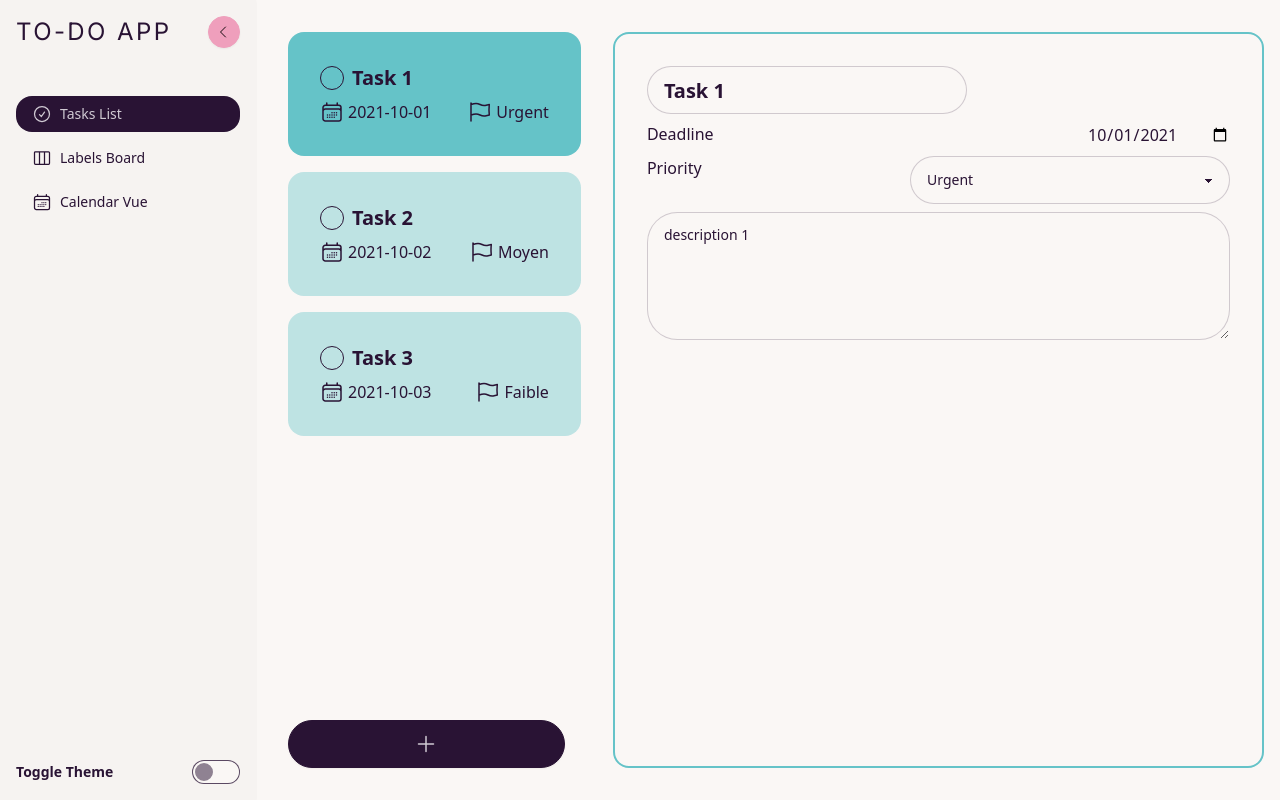
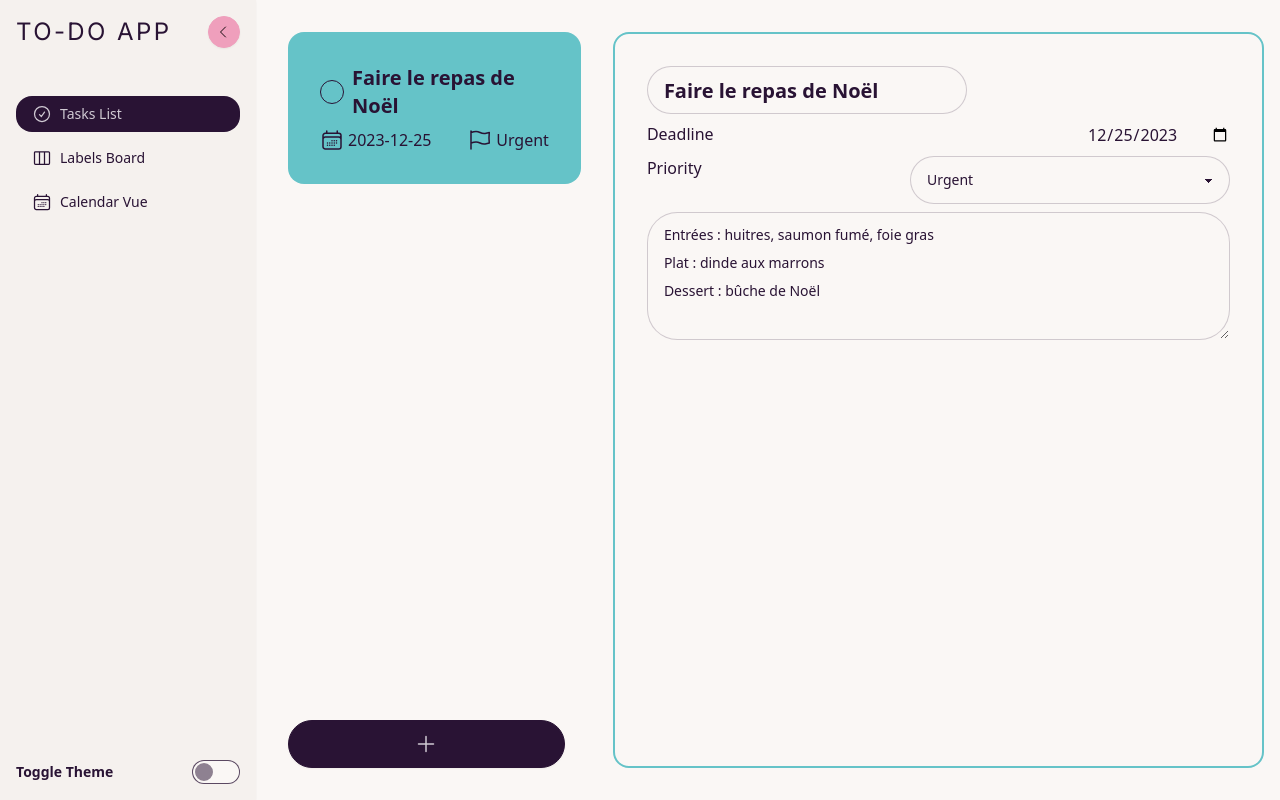
Before and after one commit to AurelieESEO/todo_react_project, a React (Vite) app in the folder todo_react_project/: page / in a window 1280 px wide. Built offline with nearby package versions, Linux system fonts and the light colour scheme; a web font is replaced by a local one.

Commit message:
Tag file added Little other changes

```diff
--- a/todo_react_project/src/components/Sidebar.tsx
+++ b/todo_react_project/src/components/Sidebar.tsx
@@ -24,7 +24,7 @@ const Sidebar: React.FC = () => {
 	return (
 		<aside className={`transition-all duration-200 h-screen ${short ? 'w-20' : 'w-64'}`}>
 			<nav
-				className={`bg-base-300/20 h-full flex flex-col border-accent-content shadow-sm`}>
+				className={`bg-base-300/30 h-full flex flex-col border-accent-content shadow-sm`}>
 				<div className={`p-4 pb-2 flex ${short ? 'justify-center' : 'justify-between'} items-center`}>
 					{short ?
 						null :
--- a/todo_react_project/src/components/TaskEdit.tsx
+++ b/todo_react_project/src/components/TaskEdit.tsx
@@ -6,6 +6,7 @@ type TaskEditProps = {
   onTitleChange: (taskId: number, newTitle: string) => void;
   onDeadlineChange: (taskId: number, newDeadline: string) => void;
   onPriorityChange: (taskId: number, newDeadline: string) => void;
+  onDescriptionChange: (taskId: number, newDescription: string) => void;
   description: string;
 };
 
--- a/todo_react_project/src/components/TaskItem.tsx
+++ b/todo_react_project/src/components/TaskItem.tsx
@@ -1,21 +1,44 @@
 import React from "react";
 import Task from "../model/Task.tsx";
-const TaskItem: React.FC<Task & { onClick: () => void }> = (props) => {
-  const { title, deadline, priority, onClick, isSelected } = props;
+
+type TaskItemProps = {
+  task: Task;
+  onClick: () => void;
+  onIsDoneChange: (taskId: number) => void;
+};
+
+const TaskItem: React.FC<TaskItemProps> = ({ task, onClick, onIsDoneChange}) => {
+  const handleBackgroundColor = () => {
+    if (task.isDone && task.isSelected) {
+      return 'bg-secondary/50'
+    } else if (task.isDone) {
+      return 'bg-secondary/20'
+    } else if (task.isSelected) {
+      return 'bg-primary'
+    } else {
+      return 'bg-primary/40'
+    }
+  }
+
+  const handleIsDonePressed = () => {
+    onIsDoneChange(task.id);
+  }
 
   return (
       <div className="flex flex-column card w-full gap-1 mb-4">
         <div
-            className={`transition-all duration-150 card-body rounded-box ${isSelected ? 'bg-primary/100' : 'bg-primary/40 '}
-              hover:${isSelected ? 'bg-primary/100' : 'bg-primary/50'} cursor-pointer
-              active:bg-primary/100`}
+            className={`transition-all duration-150 card-body rounded-box
+              ${handleBackgroundColor()}
+              hover:cursor-pointer
+              active:${task.isDone ? 'bg-secondary' : 'bg-primary/100'}`}
             onClick={onClick}
         >
           <div className="flex flex-row flex-start items-center">
             {/*<input type="checkbox" checked="0" className="checkbox checkbox-neutral checkbox-sm mr-2"/>*/}
-            <button
-                className={`btn btn-xs btn-circle btn-outline mr-2`}></button>
-            <h2 className="card-title">{title}</h2>
+            <button className={`btn btn-xs btn-circle mr-2 ${task.isDone ? 'btn-secondary' : 'btn-outline'}`}
+                    onClick={handleIsDonePressed}>
+            </button>
+            <h2 className={`card-title ${task.isDone ? 'line-through' : ''}`}>{task.title}</h2>
           </div>
           <div className={"flex flex-column"}>
             <div className={"w-full flex justify-between"}>
@@ -34,7 +57,7 @@ const TaskItem: React.FC<Task & { onClick: () => void }> = (props) => {
                       d="M6.75 3v2.25M17.25 3v2.25M3 18.75V7.5a2.25 2.25 0 012.25-2.25h13.5A2.25 2.25 0 0121 7.5v11.25m-18 0A2.25 2.25 0 005.25 21h13.5A2.25 2.25 0 0021 18.75m-18 0v-7.5A2.25 2.25 0 015.25 9h13.5A2.25 2.25 0 0121 11.25v7.5m-9-6h.008v.008H12v-.008zM12 15h.008v.008H12V15zm0 2.25h.008v.008H12v-.008zM9.75 15h.008v.008H9.75V15zm0 2.25h.008v.008H9.75v-.008zM7.5 15h.008v.008H7.5V15zm0 2.25h.008v.008H7.5v-.008zm6.75-4.5h.008v.008h-.008v-.008zm0 2.25h.008v.008h-.008V15zm0 2.25h.008v.008h-.008v-.008zm2.25-4.5h.008v.008H16.5v-.008zm0 2.25h.008v.008H16.5V15z"
                   ></path>
                 </svg>
-                <p>{deadline}</p>
+                <p>{task.deadline}</p>
               </div>
               <div className={"flex gap-1"}>
                 <svg
@@ -51,7 +74,7 @@ const TaskItem: React.FC<Task & { onClick: () => void }> = (props) => {
                       d="M3 3v1.5M3 21v-6m0 0l2.77-.693a9 9 0 016.208.682l.108.054a9 9 0 006.086.71l3.114-.732a48.524 48.524 0 01-.005-10.499l-3.11.732a9 9 0 01-6.085-.711l-.108-.054a9 9 0 00-6.208-.682L3 4.5M3 15V4.5"
                   ></path>
                 </svg>
-                <p>{priority}</p>
+                <p>{task.priority}</p>
               </div>
             </div>
           </div>
--- a/todo_react_project/src/components/TaskView.tsx
+++ b/todo_react_project/src/components/TaskView.tsx
@@ -4,38 +4,20 @@ import TaskEdit from "./TaskEdit.tsx";
 import Task from "../model/Task.tsx";
 
 const TaskView: React.FC = () => {
+  //const tagsPossibles = ["Cuisine", "Ménage", "Travail", "Famille",
+  // "Finances"];
+
   const initialTasks: Task[] = [
     {
       id: 1,
-      title: "Task 1",
-      deadline: "2021-10-01",
+      title: "Faire le repas de Noël",
+      deadline: "2023-12-25",
       priority: "Urgent",
       isSelected: true,
-      tags: ["tag1", "tag2"],
-      tagsPossibles: ["tag1", "tag2", "tag3", "tag4"],
-      description: "description 1",
+      isDone: false,
+      tags: ["Cuisine", "Famille"],
+      description: "Entrées : huitres, saumon fumé, foie gras\nPlat : dinde aux marrons\nDessert : bûche de Noël",
     },
-    {
-      id: 2,
-      title: "Task 2",
-      deadline: "2021-10-02",
-      priority: "Moyen",
-      isSelected: false,
-      tags: ["tag1", "tag2"],
-      tagsPossibles: ["tag1", "tag2", "tag3", "tag4"],
-      description: "description 2",
-    },
-    {
-      id: 3,
-      title: "Task 3",
-      deadline: "2021-10-03",
-      priority: "Faible",
-      isSelected: false,
-      tags: ["tag1", "tag2"],
-      tagsPossibles: ["tag1", "tag2", "tag3", "tag4"],
-      description: "description 3",
-    },
-
   ];
 
   const [tasks, setTasks] = React.useState<Task[]>(initialTasks);
@@ -44,19 +26,29 @@ const TaskView: React.FC = () => {
   const addValue = () => {
     const currentDate = new Date().toISOString().slice(0, 10);
     taskBeingEdited ? taskBeingEdited.isSelected = false : null;
-    const newTask: Task = { id: tasks.length + 1, title: "Task", priority: "Moyen", deadline: currentDate, isSelected: true, description: "", tags: [], tagsPossibles: [] };
+    const newTask: Task = {
+      id: tasks.length + 1,
+      title: "Task",
+      priority: "Moyen",
+      deadline: currentDate,
+      isSelected: true,
+      description: "",
+      tags: [],
+      isDone: false
+    };
     setTasks([newTask, ...tasks]);
-    setTaskBeingEdited(newTask)
+    console.log(tasks)
+    setTaskBeingEdited(newTask);
   };
 
   const handleTaskClick = (task: Task) => {
-    console.log(taskBeingEdited)
     taskBeingEdited ? taskBeingEdited.isSelected = false : null;
     task.isSelected = true;
     setTaskBeingEdited(task);
+    console.log(taskBeingEdited);
   };
 
-  const handleTitleChange = (taskId: number, newTitle: string) => {
+  const onTitleChange = (taskId: number, newTitle: string) => {
     console.log("je passe bien oui oui")
     setTasks((prevTasks) =>
         prevTasks.map((task) => {
@@ -104,24 +96,32 @@ const TaskView: React.FC = () => {
     );
   };
 
+  const onIsDoneChange = (taskId: number) => {
+    setTasks((prevTasks) =>
+        prevTasks.map((task) => {
+          if (task.id === taskId) {
+            task.isDone = !task.isDone;
+          }
+          return task;
+        }),
+    );
+  };
 
   return (
-      <div className="px-4 py-8 flex flex-row gap-4 justify-start w-full h-full">
+      <div
+          className="px-4 py-8 flex flex-row gap-4 justify-start w-full h-full">
         <div className="w-3/6 flex flex-col justify-between">
           <div className={"px-4 flex flex-col justify-start overflow-y-auto"}>
             {tasks.map((task) => (
                 <TaskItem
-                    key={task.id}
-                    id={task.id}
-                    title={task.title}
-                    deadline={task.deadline}
-                    priority={task.priority}
-                    isSelected={task.isSelected}
+                    task={task}
                     onClick={() => handleTaskClick(task)}
+                    onIsDoneChange={onIsDoneChange}
                 />
             ))}
           </div>
-          <div className="mt-4 pl-4 pr-8 flex justify-center items-center w-full">
+          <div
+              className="mt-4 pl-4 pr-8 flex justify-center items-center w-full">
             <button className="w-full btn btn-neutral"
                     onClick={addValue}>
               <svg xmlns="http://www.w3.org/2000/svg" fill="none"
@@ -133,13 +133,14 @@ const TaskView: React.FC = () => {
             </button>
           </div>
         </div>
-        <TaskEdit task={taskBeingEdited}
-                  onTitleChange={handleTitleChange}
+        <TaskEdit
+            task={taskBeingEdited}
+            onTitleChange={onTitleChange}
             onDeadlineChange={onDeadlineChange}
             onPriorityChange={onPriorityChange}
             onDescriptionChange={onDescriptionChange}
-                  description={taskBeingEdited ? taskBeingEdited.description : ""}>
-        </TaskEdit>
+            description={taskBeingEdited ? taskBeingEdited.description : ""}
+        />
       </div>
   );
 };
--- a/todo_react_project/src/model/Task.tsx
+++ b/todo_react_project/src/model/Task.tsx
@@ -5,8 +5,8 @@ type Task = {
   priority: string;
   isSelected: boolean;
   tags : string[];
-  tagsPossibles : string[];
   description : string;
+  isDone: boolean;
 };
 
 export default Task;
```
Also changed, not shown: todo_react_project/src/model/Tag.tsx (added, +8 -0 lines). Lines whose indentation alone changed are shown as unchanged.
